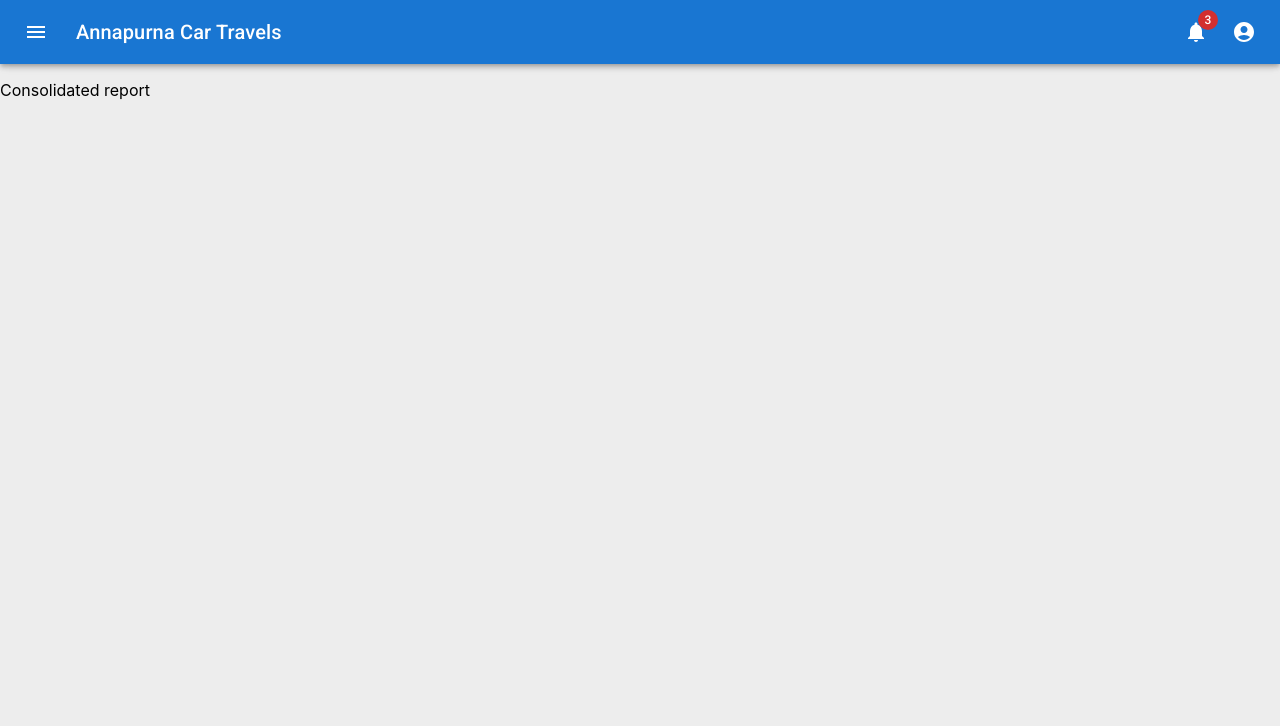
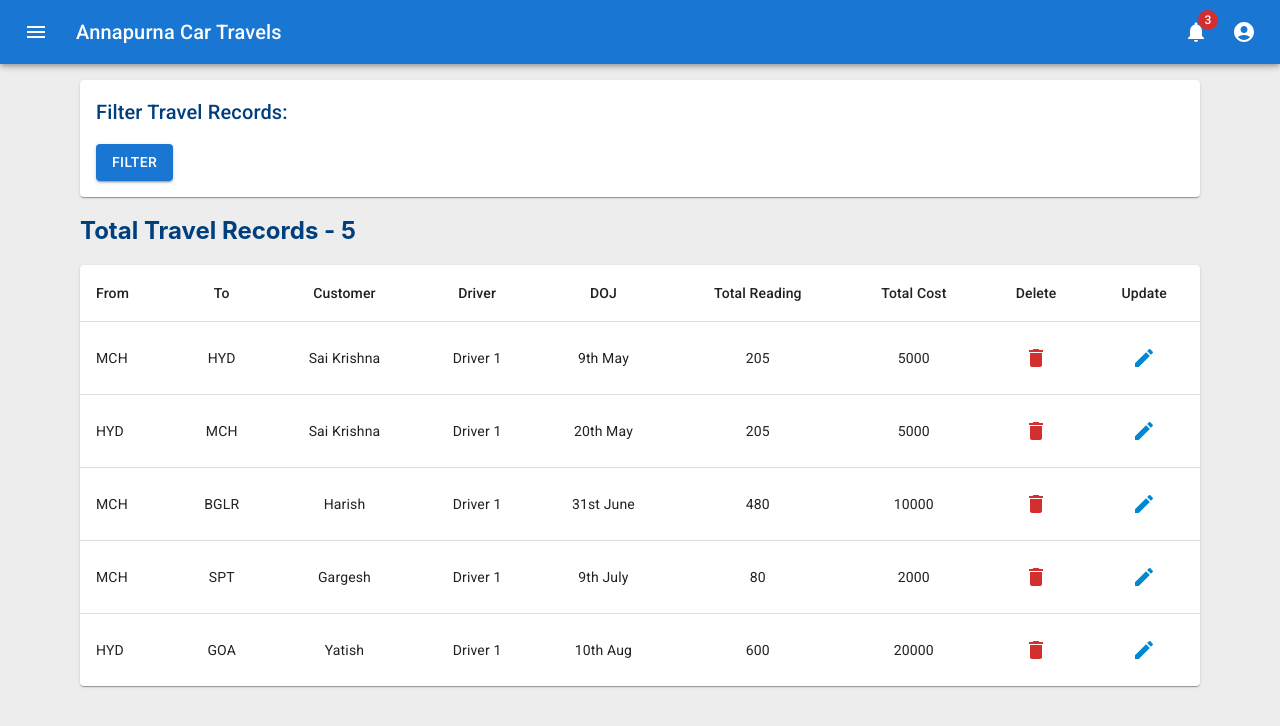
Before and after one commit to saikrishna28/trackTravel, a React (Create React App) app: page /consolidatedReport in a window 1280 px wide. Shown: the top 726 px of the page. Built offline with nearby package versions, Linux system fonts and the light colour scheme.

Commit message:
adding consolidated filters

```diff
--- a/src/Components/AddEntry/AddEntry.tsx
+++ b/src/Components/AddEntry/AddEntry.tsx
@@ -1,24 +1,19 @@
 import {
   Button,
   FormControl,
-  FormHelperText,
-  Input,
   InputAdornment,
   InputLabel,
   MenuItem,
-  OutlinedInput,
   Paper,
   Select,
   TextField,
   Typography,
 } from "@mui/material";
 import React, { useState } from "react";
-import moment from "moment";
 import AdapterDateFns from "@mui/lab/AdapterDateFns";
 import { DatePicker, LocalizationProvider } from "@mui/lab";
 import "./AddEntry.scss";
 import { TripData } from "../../Models/TripData";
-import { useHistory } from "react-router-dom";
 import AppPage from "../AppPage/AppPage";
 
 interface AddEntryProps {}
--- /dev/null
+++ b/src/Components/ConsolidatedReport/ConsolidatedReport.scss
@@ -0,0 +1,23 @@
+.consolidated-report {
+  &__container {
+    font-family: inherit;
+    padding: 0 5rem;
+    margin-bottom: 2rem;
+  }
+  &__filter-div {
+    display: flex;
+    // justify-content: space-between;
+    margin-top: 1rem;
+  }
+  &__filter-input {
+    margin-right: 1rem !important;
+  }
+  &__filter-paper {
+    margin-bottom: 1rem;
+    padding: 1rem;
+  }
+
+  .travel-count-title {
+    color: #003f7d;
+  }
+}
--- a/src/Components/ConsolidatedReport/ConsolidatedReport.tsx
+++ b/src/Components/ConsolidatedReport/ConsolidatedReport.tsx
@@ -1,14 +1,144 @@
+import {
+  Button,
+  IconButton,
+  Paper,
+  Table,
+  TableBody,
+  TableCell,
+  TableContainer,
+  TableHead,
+  TableRow,
+  TextField,
+  Typography,
+} from "@mui/material";
 import React from "react";
 import AppPage from "../AppPage/AppPage";
+import DeleteIcon from "@mui/icons-material/Delete";
+import CreateIcon from "@mui/icons-material/Create";
+import "./ConsolidatedReport.scss";
+import { DatePicker, LocalizationProvider } from "@mui/lab";
+import AdapterDateFns from "@mui/lab/AdapterDateFns";
 
 interface ConsolidatedReportProps {}
 
 const ConsolidatedReport: React.FunctionComponent<ConsolidatedReportProps> = (
   props
 ) => {
+  function createData(
+    name: string,
+    calories: string,
+    fat: string,
+    carbs: string,
+    protein: string,
+    a: number,
+    b: number
+  ) {
+    return { name, calories, fat, carbs, protein, a, b };
+  }
+
+  const rows = [
+    createData("MCH", "HYD", "Sai Krishna", "Driver 1", "9th May", 205, 5000),
+    createData("HYD", "MCH", "Sai Krishna", "Driver 1", "20th May", 205, 5000),
+    createData("MCH", "BGLR", "Harish", "Driver 1", "31st June", 480, 10000),
+    createData("MCH", "SPT", "Gargesh", "Driver 1", "9th July", 80, 2000),
+    createData("HYD", "GOA", "Yatish", "Driver 1", "10th Aug", 600, 20000),
+  ];
+
   return (
     <AppPage>
-      <div>Consolidated report</div>
+      <div className="consolidated-report">
+        <div className="consolidated-report__container">
+          <Paper className="consolidated-report__filter-paper">
+            <Typography
+              color="#003f7d;"
+              variant="h6"
+              component="div"
+              sx={{ flexGrow: 1 }}
+            >
+              Filter Travel Records:
+            </Typography>
+            <div className="consolidated-report__filter-div">
+              <LocalizationProvider dateAdapter={AdapterDateFns}>
+                <DatePicker
+                  label="From"
+                  value={new Date()}
+                  onChange={(newValue) => {
+                    //   setJourneyDate(newValue);
+                  }}
+                  renderInput={(params) => (
+                    <TextField
+                      className="consolidated-report__filter-input"
+                      {...params}
+                    />
+                  )}
+                />
+              </LocalizationProvider>
+              <LocalizationProvider dateAdapter={AdapterDateFns}>
+                <DatePicker
+                  label="To"
+                  value={new Date()}
+                  onChange={(newValue) => {
+                    //   setJourneyDate(newValue);
+                  }}
+                  renderInput={(params) => (
+                    <TextField
+                      className="consolidated-report__filter-input"
+                      {...params}
+                    />
+                  )}
+                />
+              </LocalizationProvider>
+              <Button variant="contained">Filter</Button>
+            </div>
+          </Paper>
+          <h2 className="travel-count-title">Total Travel Records - 5</h2>
+          <TableContainer component={Paper}>
+            <Table sx={{ minWidth: 650 }} aria-label="simple table">
+              <TableHead>
+                <TableRow>
+                  <TableCell>From</TableCell>
+                  <TableCell align="center">To</TableCell>
+                  <TableCell align="center">Customer</TableCell>
+                  <TableCell align="center">Driver</TableCell>
+                  <TableCell align="center">DOJ</TableCell>
+                  <TableCell align="center">Total Reading</TableCell>
+                  <TableCell align="center">Total Cost</TableCell>
+                  <TableCell align="center">Delete</TableCell>
+                  <TableCell align="center">Update</TableCell>
+                </TableRow>
+              </TableHead>
+              <TableBody>
+                {rows.map((row) => (
+                  <TableRow
+                    key={row.name}
+                    sx={{ "&:last-child td, &:last-child th": { border: 0 } }}
+                  >
+                    <TableCell component="th" scope="row">
+                      {row.name}
+                    </TableCell>
+                    <TableCell align="center">{row.calories}</TableCell>
+                    <TableCell align="center">{row.fat}</TableCell>
+                    <TableCell align="center">{row.carbs}</TableCell>
+                    <TableCell align="center">{row.protein}</TableCell>
+                    <TableCell align="center">{row.a}</TableCell>
+                    <TableCell align="center">{row.b}</TableCell>
+                    <TableCell align="center">
+                      <IconButton color="error" aria-label="delete">
+                        <DeleteIcon />
+                      </IconButton>
+                    </TableCell>
+                    <TableCell align="center">
+                      <IconButton color="info" aria-label="delete">
+                        <CreateIcon />
+                      </IconButton>
+                    </TableCell>
+                  </TableRow>
+                ))}
+              </TableBody>
+            </Table>
+          </TableContainer>
+        </div>
+      </div>
     </AppPage>
   );
 };
--- a/src/Components/VehiclesDetails/VehiclesDetails.scss
+++ b/src/Components/VehiclesDetails/VehiclesDetails.scss
@@ -3,6 +3,18 @@
     font-family: inherit;
     padding: 0 5rem;
     margin-bottom: 2rem;
+  }
+
+  &__divs {
+    display: flex;
+    justify-content: space-between;
+
+    &-vehicle {
+      //   width: 50%;
+    }
+    &-driver {
+      //   width: 50%;
+    }
   }
 
   .details-card {
--- a/src/Components/VehiclesDetails/VehiclesDetails.tsx
+++ b/src/Components/VehiclesDetails/VehiclesDetails.tsx
@@ -4,6 +4,12 @@ import {
   Paper,
   TextField,
   Typography,
+  Table,
+  TableBody,
+  TableCell,
+  TableContainer,
+  TableHead,
+  TableRow,
 } from "@mui/material";
 import React from "react";
 import AppPage from "../AppPage/AppPage";
@@ -86,6 +92,77 @@ const VehiclesDetails: React.FunctionComponent<VehiclesDetailsProps> = () => {
               </div>
             </div>
           </Paper>
+          <div className="vehicles__divs">
+            <div className="vehicles__divs-vehicle">
+              <Typography
+                color="#003f7d;"
+                variant="h6"
+                component="div"
+                sx={{ flexGrow: 1 }}
+              >
+                Vehicles Data:
+              </Typography>
+              <TableContainer component={Paper}>
+                <Table sx={{ minWidth: 650 }} aria-label="simple table">
+                  <TableHead>
+                    <TableRow>
+                      <TableCell>Vehicle Number</TableCell>
+                    </TableRow>
+                  </TableHead>
+                  <TableBody>
+                    <TableRow>
+                      <TableCell component="th" scope="row">
+                        {"AP39BV9999"}
+                      </TableCell>
+                    </TableRow>
+                    <TableRow>
+                      <TableCell component="th" scope="row">
+                        {"AP28DS1234"}
+                      </TableCell>
+                    </TableRow>
+                  </TableBody>
+                </Table>
+              </TableContainer>
+            </div>
+            <div className="vehicles__divs-driver">
+              <Typography
+                color="#003f7d;"
+                variant="h6"
+                component="div"
+                sx={{ flexGrow: 1 }}
+              >
+                Driver Data:
+              </Typography>
+              <TableContainer component={Paper}>
+                <Table sx={{ minWidth: 650 }} aria-label="simple table">
+                  <TableHead>
+                    <TableRow>
+                      <TableCell>Driver Name</TableCell>
+                      <TableCell>Driver Number</TableCell>
+                    </TableRow>
+                  </TableHead>
+                  <TableBody>
+                    <TableRow>
+                      <TableCell component="th" scope="row">
+                        {"Rajesh"}
+                      </TableCell>
+                      <TableCell component="th" scope="row">
+                        {"Sanjay"}
+                      </TableCell>
+                    </TableRow>
+                    <TableRow>
+                      <TableCell component="th" scope="row">
+                        {"9090909090"}
+                      </TableCell>
+                      <TableCell component="th" scope="row">
+                        {"9134309876"}
+                      </TableCell>
+                    </TableRow>
+                  </TableBody>
+                </Table>
+              </TableContainer>
+            </div>
+          </div>
         </div>
       </div>
     </AppPage>
```
